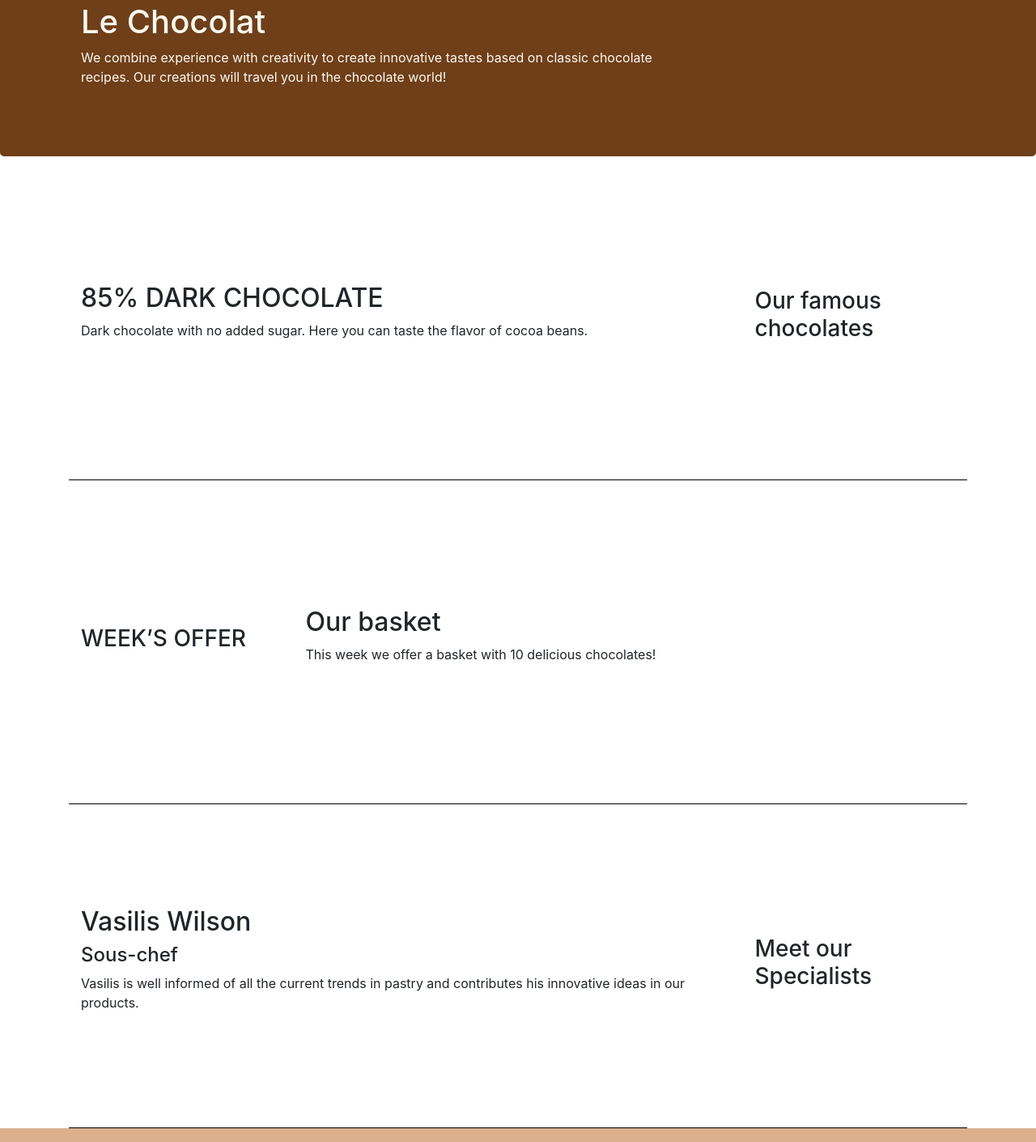
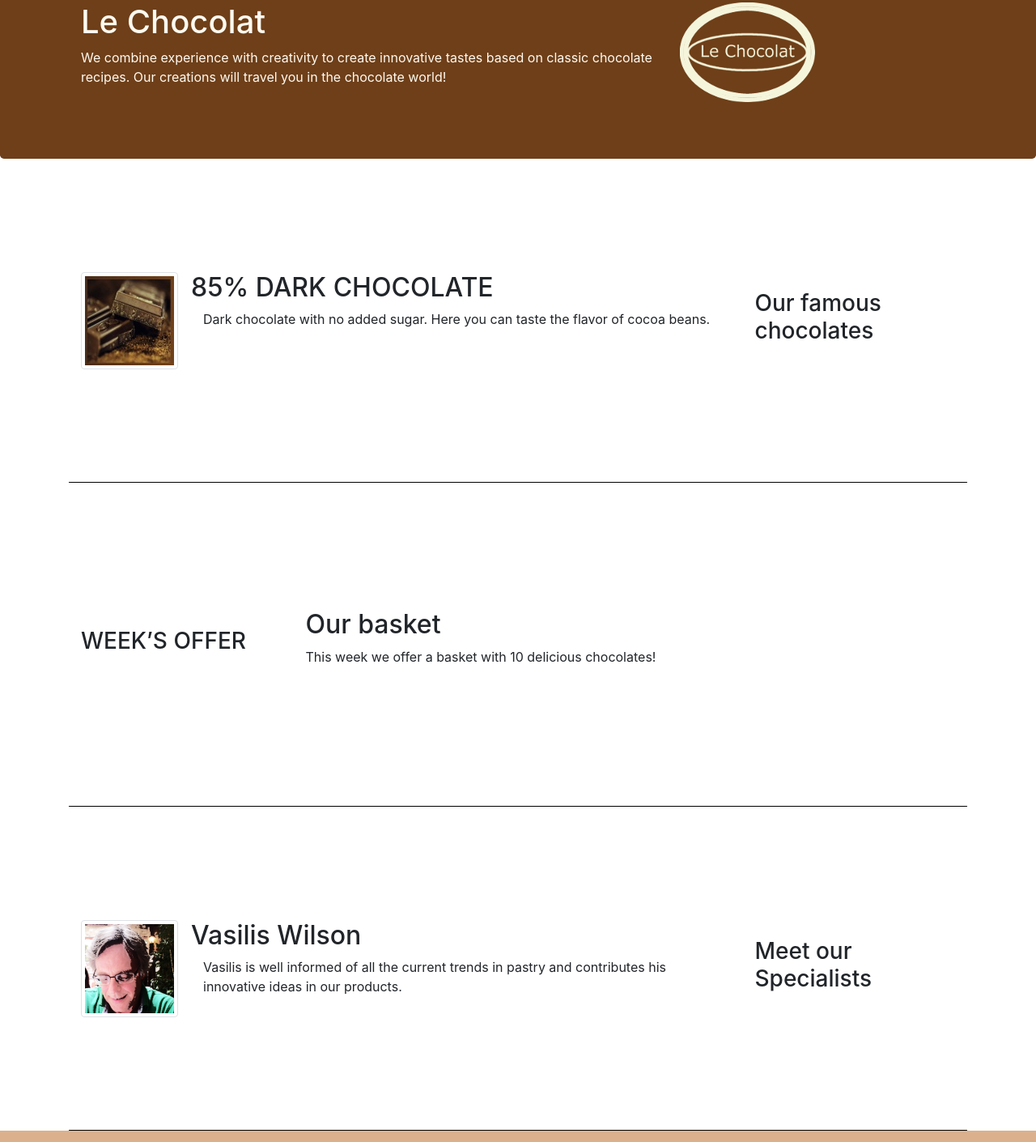
Before and after one commit to AlexCantrel/leChocolat, a website: page index.html in a window 1280 px wide. Shown: the part 117-1527 px from the top of the page at 81% size. Drawn offline with nearby package versions, Linux system fonts and the light colour scheme.

Commit message:
Images and Media

```diff
--- a/index.html
+++ b/index.html
@@ -20,9 +20,11 @@
 
 <body>
 
+    <!-- NAVIGATION -->
     <nav class="navbar navbar-expand-md navbar-light bg-light fixed-top ">
         <div class="container">
-            <a class="navbar-brand" href="#">Le Chocolat</a>
+            <!--<a class="navbar-brand" href="#">Le Chocolat</a>-->
+            <a class="navbar-brand" href="./index.html"><img src="images/logo.png" height="40" width="54"></a>
             <button class="navbar-toggler" type="button" data-toggle="collapse" data-target="#Navbar">
                 <span class="navbar-toggler-icon"></span>
             </button>
@@ -45,6 +47,7 @@
         </div>
     </nav>
 
+    <!-- HEADER -->
     <header class="jumbotron">
         <div class="container">
             <div class="row row-header">
@@ -54,29 +57,38 @@
                         recipes. Our creations will travel you in the chocolate world!</p>
                 </div>
                 <div class="col col-sm">
+                    <img src="images/logo.png" class="img-fluid">
                 </div>
             </div>
         </div>
     </header>
 
+    <!--- MAIN CONTENT -->
     <div class="container">
 
-     <!--   dON'T NEED BREADCRUMBS IN HOMEPAGE
+        <!--   dON'T NEED BREADCRUMBS IN HOMEPAGE
 
          <nav aria-label="breadcrumb">
             <ol class="breadcrumb">
                 <li class="breadcrumb-item active" aria-current="page">Home</li>
             </ol>
         </nav>
-    -->
+        -->
+
         <div class="row flex-row-reverse row-content align-items-center">
             <!--First Row Content-->
             <div class="col-sm-4 col-md-3">
                 <h3>Our famous chocolates</h3>
             </div>
             <div class="col-sm col-md">
-                <h2>85% DARK CHOCOLATE</h2>
-                <p>Dark chocolate with no added sugar. Here you can taste the flavor of cocoa beans.</p>
+                <div class="media">
+                    <img class="d-flex mr-3 img-thumbnail align-self-center" src="images/dark85.jpg" alt="85% DARK CHOCOLATE">
+                    <div class="media-body">
+                        <h2 class="mt-0">85% DARK CHOCOLATE</h2>
+                        <p class="col d-none d-md-block">Dark chocolate with no added sugar.
+                            Here you can taste the flavor of cocoa beans.</p>
+                    </div>
+                </div>
             </div>
         </div>
 
@@ -98,14 +110,23 @@
                 <h3>Meet our Specialists</h3>
             </div>
             <div class="col-sm col-md">
-                <h2>Vasilis Wilson </h2>
+                <!-- <h2>Vasilis Wilson </h2>
                 <h4>Sous-chef</h4>
                 <p>Vasilis is well informed of all the current trends in pastry and contributes his innovative ideas in
-                    our products.</p>
+                    our products.</p> -->
+                <div class="media">
+                    <img class="d-flex mr-3 img-thumbnail align-self-center" src="images/cartoonVasilis.png" alt="Vasilis Wilson">
+                    <div class="media-body">
+                        <h2 class="mt-0">Vasilis Wilson</h2>
+                        <p class="col d-none d-md-block">Vasilis is well informed of all the current
+                            trends in pastry and contributes his innovative ideas in our products.</p>
+                    </div>
+                </div>
             </div>
         </div>
     </div>
 
+    <!-- FOOTER -->
     <footer class="footer">
         <div class="container">
             <div class="row">
@@ -133,7 +154,7 @@
                 </div>
                 <div class="col col-sm-4 align-self-center">
                     <div style="text-align:center" class="col-auto">
-                        <a class="btn btn-social-icon btn-google-plus" href ="http://google.com/+">
+                        <a class="btn btn-social-icon btn-google-plus" href="http://google.com/+">
                             <i class="fa fa-google-plus"></i></a>
                         <a class="btn btn-social-icon btn-facebook" href="http://www.facebook.com/profile.php?id=">
                             <i class="fa fa-facebook"></i></a>
```
Also changed, not shown: aboutus.html (+3 -1 lines), images/cartoonVasilis.png (added), images/dark85.jpg (added), images/logo.png (added), images/promotion.jpg (added).
